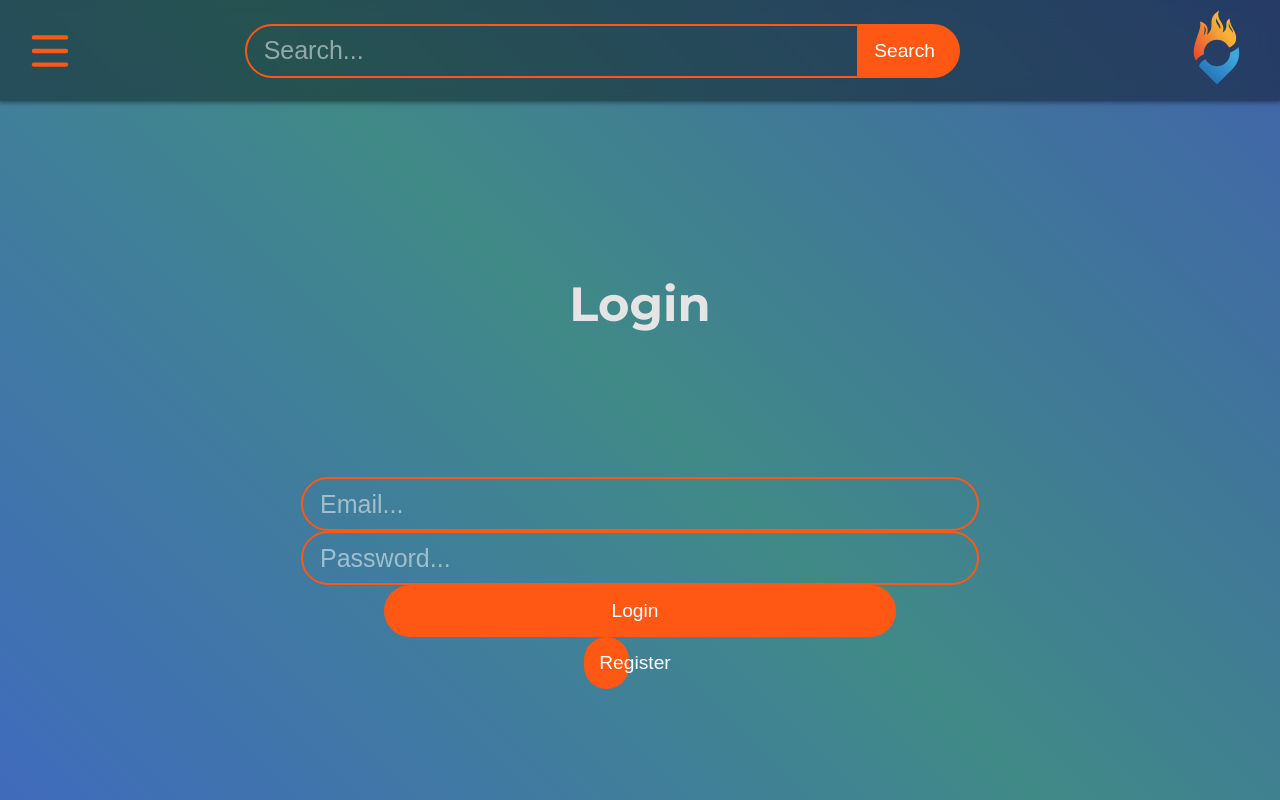
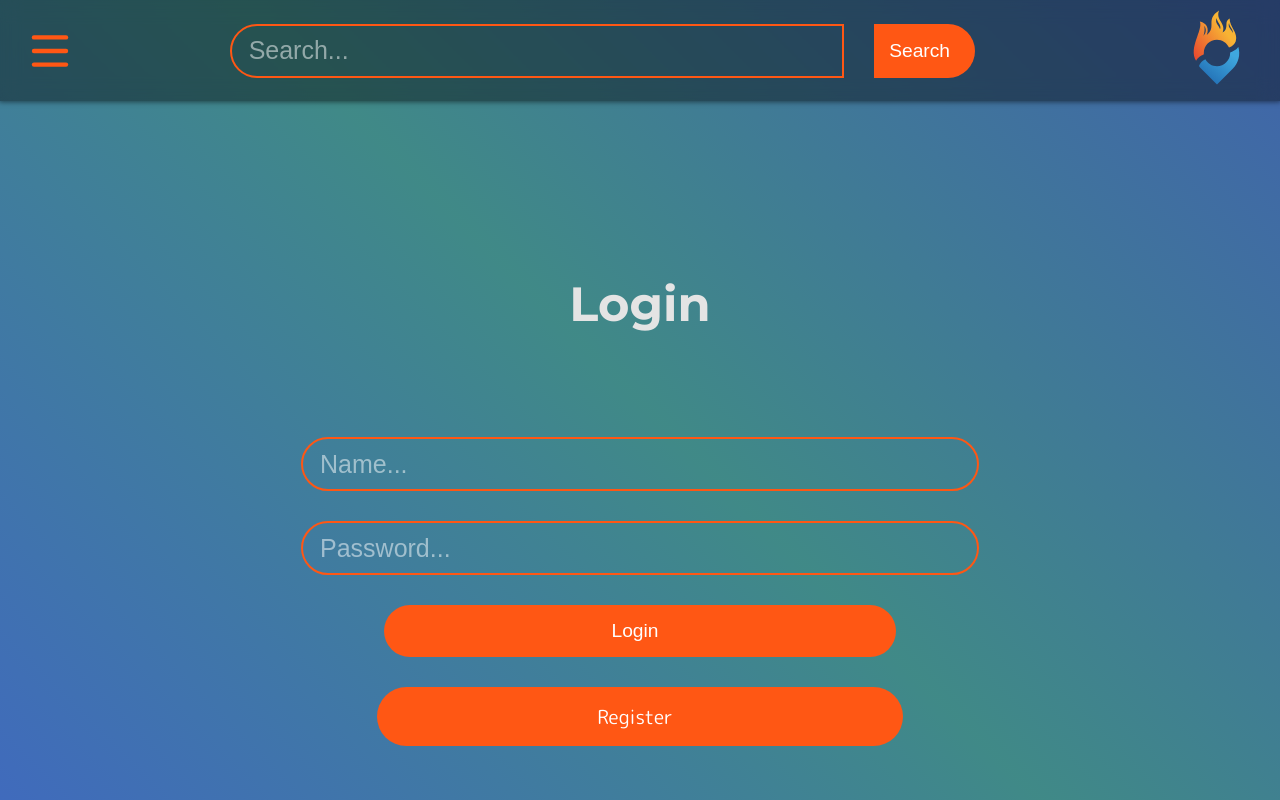
Before and after one commit to MichaelVonWolfen/HackITall2022, a React (Create React App) app in the folder frontend/: page /login in a window 1280 px wide. Built offline with nearby package versions, Linux system fonts and the light colour scheme.

Commit message:
Login&Register

```diff
--- a/frontend/src/App.tsx
+++ b/frontend/src/App.tsx
@@ -10,12 +10,14 @@ function App() {
     const [a, setA] = useState(window.location.href.split("/")[window.location.href.split("/").length - 1] !== "")
 
     const[searchInput, setSearchInput] = useState("AAPL")
+    const token = localStorage.getItem("token");
+    console.log(token);
     return (
         <div className="App">
             {a && <Navbar dataSetter={setSearchInput}/>}
             <BrowserRouter>
                 <Routes>
-                    <Route path="/charts" element={<ChartsPage data={searchInput}/>} />
+                    {token && <Route path="/charts" element={<ChartsPage data={searchInput}/>} />}
                     <Route path="/" element={<LandingPage allowNavbar={setA}/>}/>
                     <Route path="/about" element={<div/>} />
                     <Route path="/login" element={<LoginPage/>} />
--- a/frontend/src/pages/Login.sass
+++ b/frontend/src/pages/Login.sass
@@ -9,8 +9,9 @@ $height: 50px
   justify-content: center
   flex-direction: column
   height: fit-content
-  transform: translateY(150%)
+  transform: translateY(90%)
   input
+    display: flex
     width: 50%
     padding: 0 $height / 3
     margin: 0
@@ -19,7 +20,6 @@ $height: 50px
     border: 2px solid $colorMain
     font-size: $height / 2
     color: white
-    gap: 30px
     background-color: transparent
     transition: 300ms ease-in-out
     &:focus-visible
@@ -30,12 +30,27 @@ $height: 50px
       color: white
       opacity: 0.5
   button
+    display: flex
     width: 40%
-    gap: 30p
+    border-radius: $height $height $height $height
+    padding: 15px 25px 15px 15px
+    font-size: larger
+    align-items: center
+    justify-content: center
+    background-color: $colorMain
+    color: white
+    border: none
+  a
+    width: 38%
     border-radius: $height $height $height $height
     padding: 15px 25px 15px 15px
     font-size: larger
     background-color: $colorMain
+    text-align:center
+    display: flex
+    align-items: center
+    justify-content: center
+    text-decoration: none
     color: white
     border: none
 h1
@@ -45,3 +60,6 @@ h1
   text-align: center
   position: relative
   font-family: 'Montserrat', sans-serif
+form
+    display: flex
+    gap: 30px
--- a/frontend/src/pages/Login.tsx
+++ b/frontend/src/pages/Login.tsx
@@ -3,21 +3,40 @@ import { Link } from "react-router-dom";
 
 function LoginPage() {
     const handleChange = (e:any) => {
-        e.preventDefaul();
+        e.preventDefault();
         let email = document.getElementById("email")
         let password = document.getElementById("password")
         if(!email) return
         if(!password) return
 
         // @ts-ignore
-        fetch("http://localhost:5000/api/login", {body: JSON.stringify({email: email.value, password: password.value})})
+        let name = email.value;
+        // @ts-ignore
+        let pass = password.value;
+
+        var myHeaders = new Headers();
+        myHeaders.append("Content-Type", "application/json");
+
+        var raw = JSON.stringify({
+          "name": `${name}`,
+          "password": `${pass}`
+        });
+
+        var requestOptions = {
+          method: 'POST',
+          headers: myHeaders,
+          body: raw,
+          redirect: 'follow'
+        };
+
+
+        //console.log(JSON.stringify({name: name, password: pass}));
+        // @ts-ignore
+        fetch("http://localhost:5000/api/login", requestOptions)
         .then(res => res.json())
         .then(result => {
-            if(result.message === "SUCCESS") {
-                localStorage.setItem("token", result.token);
-            } else {
-                console.log("No no!");
-            }
+            localStorage.setItem("token", result.token);
+            window.location.href = "/charts"
         });
     }
 
@@ -25,10 +44,10 @@ function LoginPage() {
         <div>
             <h1>Login</h1>
             <form className={"loginContainer"} onSubmit={handleChange}>
-                <input type="email" name="email" id="email" placeholder={"Email..."}/>
+                <input type="text" name="email" id="email" placeholder={"Name..."}/>
                 <input type="password" name="password" id="password" placeholder={"Password..."}/>
                 <button type="submit">Login</button>
-                <Link to="/register"><button>Register</button></Link>
+                <a href="/register">Register</a>
             </form>
         </div>
     )
--- a/frontend/src/pages/Register.tsx
+++ b/frontend/src/pages/Register.tsx
@@ -1,9 +1,8 @@
 import "./Login.sass"
-
 
 function LoginPage() {
     const handleChange = (e:any) => {
-        e.preventDefaul();
+        e.preventDefault();
         let name = document.getElementById("name")
         let email = document.getElementById("email")
         let password = document.getElementById("password")
@@ -11,13 +10,36 @@ function LoginPage() {
         if(!email) return
         if(!password) return
 
+        var myHeaders = new Headers();
+        myHeaders.append("Content-Type", "application/json");
         // @ts-ignore
-        fetch("http://localhost:5000/api/register", {body: JSON.stringify({name: name.value, email: email.value, password: password.value})})
+        let nameVal = name.value;
+        // @ts-ignore
+        let passVal = password.value;
+        // @ts-ignore
+        let emailVal = email.value;
+
+        var raw = JSON.stringify({
+          "name": `${nameVal}`,
+          "password": `${passVal}`,
+          "email": `${emailVal}`
+        });
+
+        var requestOptions = {
+          method: 'POST',
+          headers: myHeaders,
+          body: raw,
+          redirect: 'follow'
+        };
+
+        // @ts-ignore
+        fetch("http://localhost:5000/api/register",requestOptions)
         .then(res => res.json())
         .then(result => {
-            if(result.message === "SUCCESS") {
+            console.log(result);
+            if(result.ok === "Succes!") {
                 console.log("Foarte bine jupane!");
-
+                window.location.href = "/login"
             } else {
                 console.log("No no!");
             }
@@ -26,7 +48,7 @@ function LoginPage() {
 
     return (
         <div>
-            <h1>Login</h1>
+            <h1>Register</h1>
             <form className={"loginContainer"} onSubmit={handleChange}>
                 <input type="text" name="name" id="name" placeholder={"Name..."}/>
                 <input type="email" name="email" id="email" placeholder={"Email..."}/>
```
Also changed, not shown: 1 other file (tests, documents, lock files or other folders).
